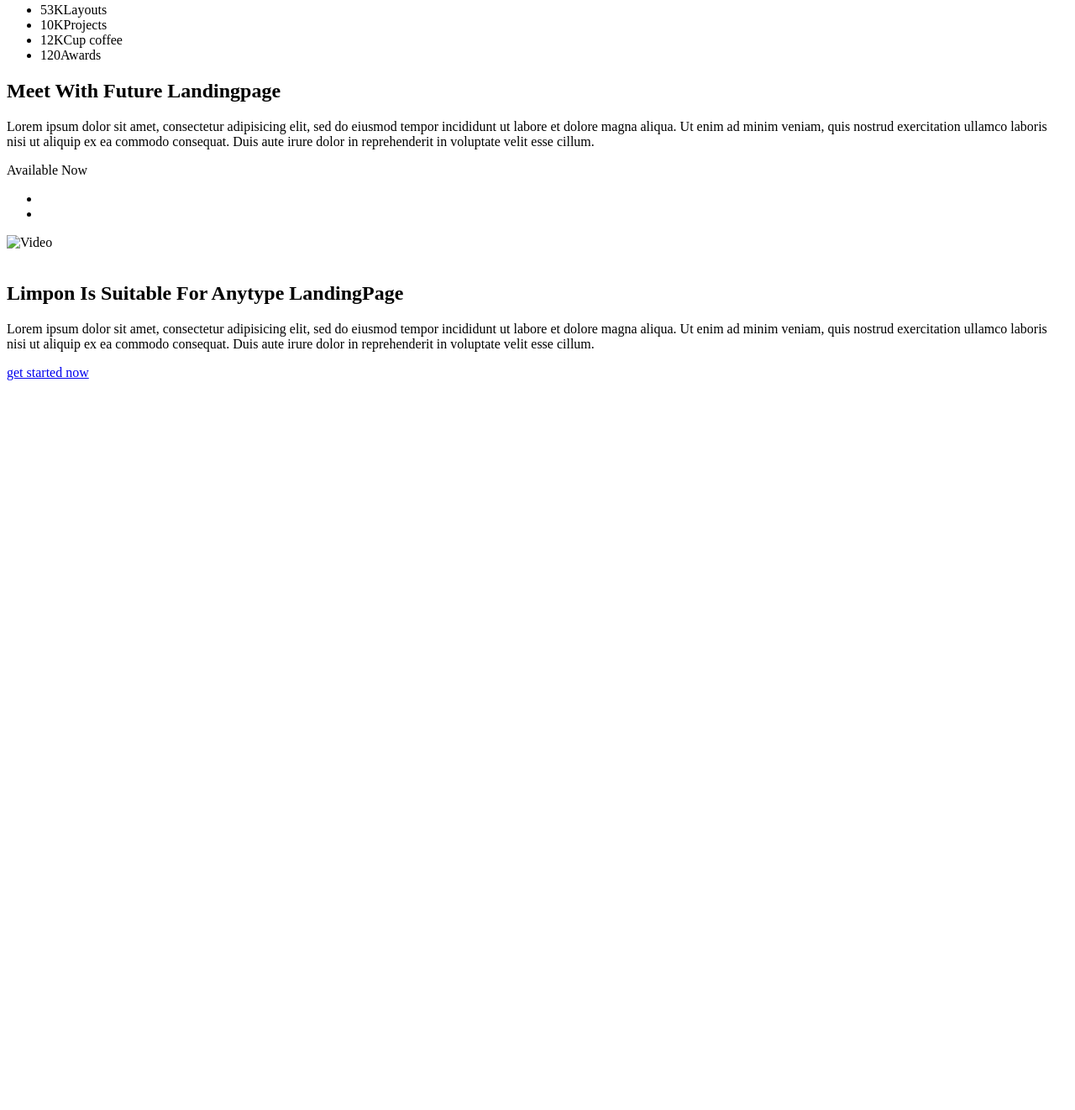
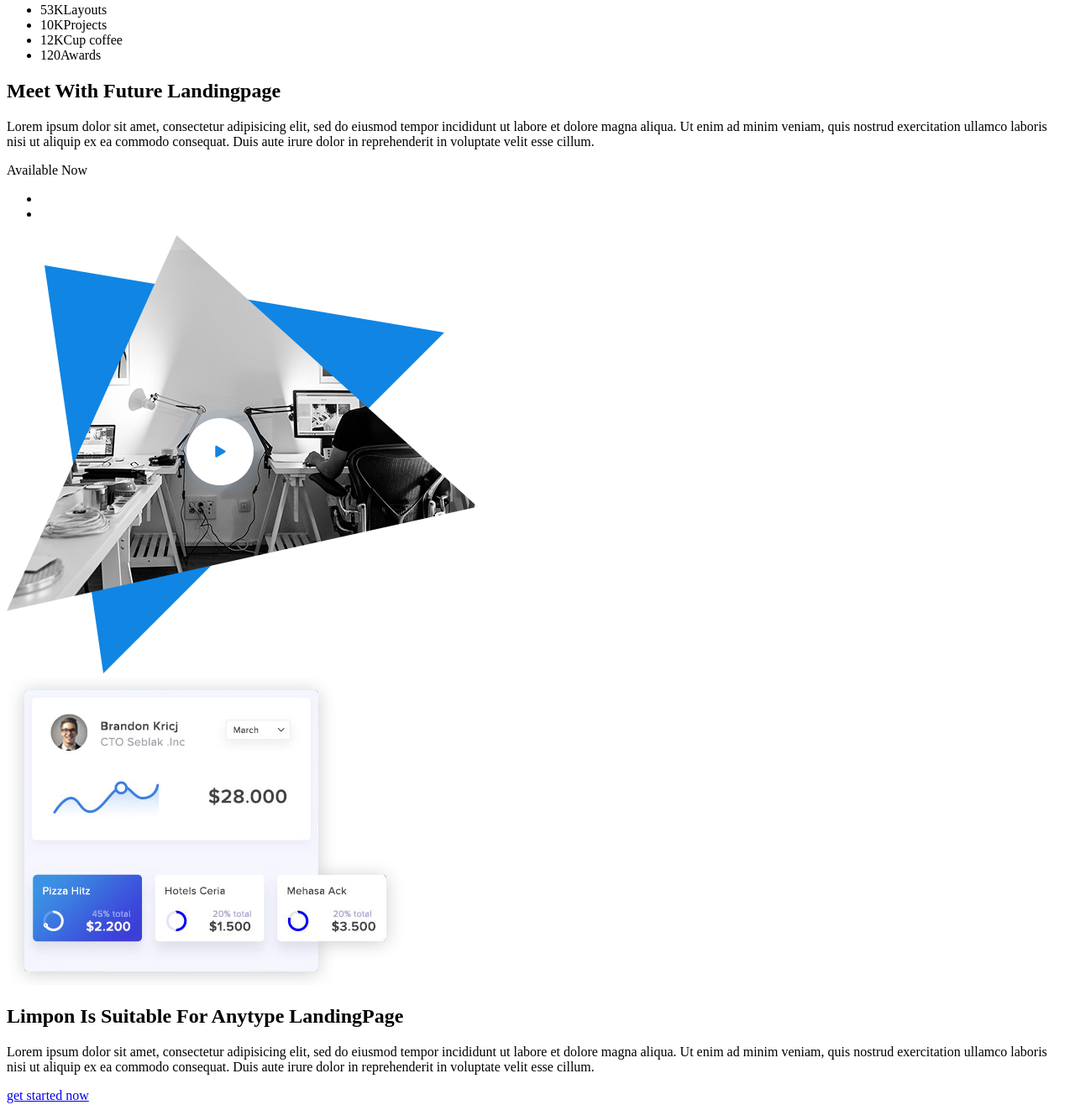
Before and after one commit to ChestikovAnton/Limpon, a plain HTML site: page index.html in a window 1280 px wide. Shown: the part 1846-3168 px from the top of the page at 84% size. Before the commit the page ends 2307 px from the top, so only its background shows below. Drawn offline with Linux system fonts and the light colour scheme.

Commit message:
Add Suitable block image and video image

```diff
--- a/index.html
+++ b/index.html
@@ -124,12 +124,12 @@
                     <li><a href="#" target="_blank"></a></li>
                 </ul>
             </div>
-            <img src="" alt="Video">
+            <img src="img/video.png" alt="Video">
         </div>
     </div>
     <div>
         <div>
-            <img src="" alt="">
+            <img src="img/suitable-screen.png" alt="">
             <div>
                 <div></div>
                 <h2>Limpon Is Suitable For Anytype LandingPage</h2>
```
Also changed, not shown: img/suitable-bg.png (renamed from img/anytime-bg.png), img/suitable-screen.png (renamed from img/anytime-screen.png).
